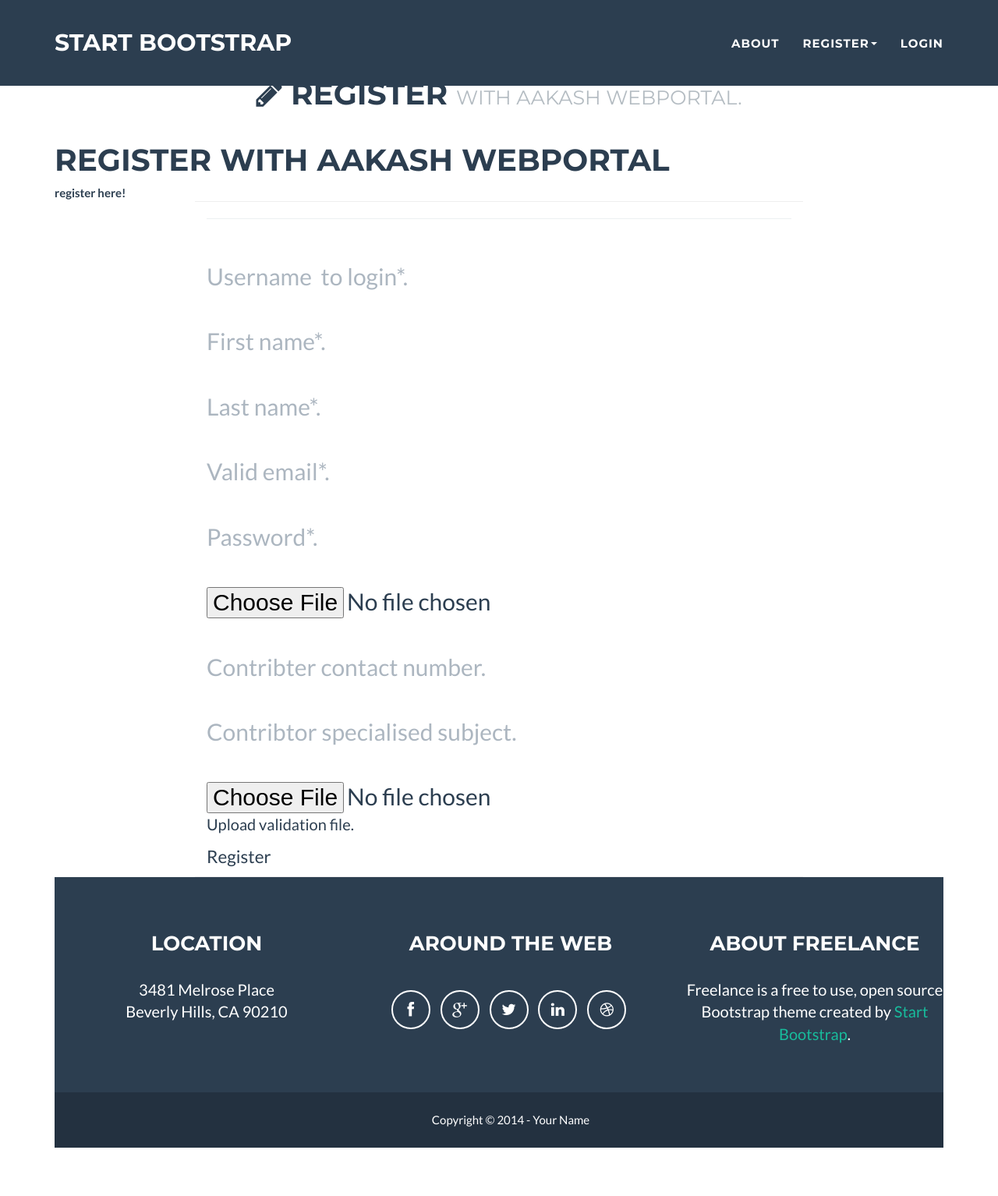
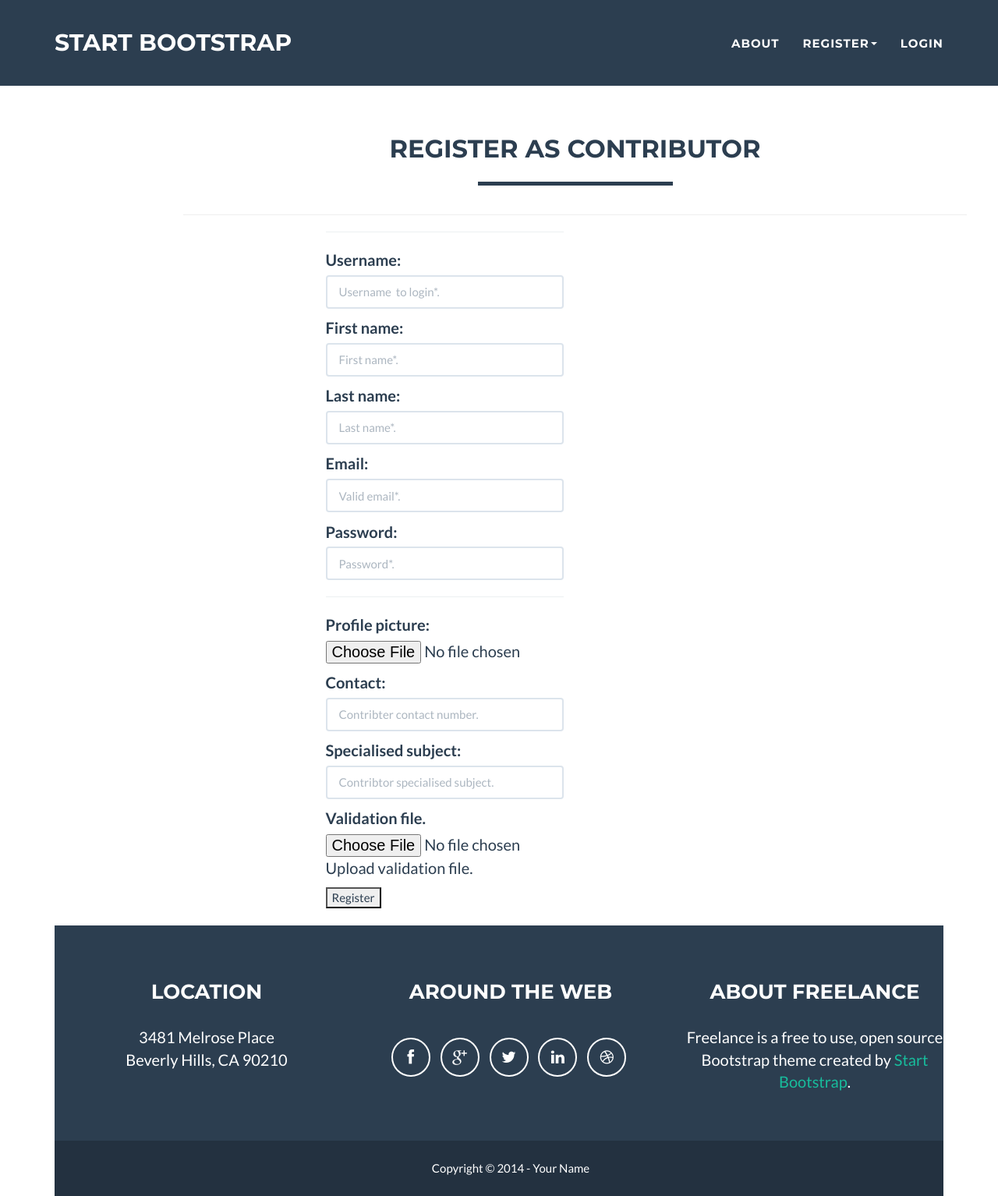
Before and after one commit to sudheer2980/webportal, a Django app: page /contributor/signup/ in a window 1280 px wide. Shown: the whole page at 78% size. Before the commit the page ends 1472 px from the top, so only its background shows below. Run offline with Django 3.2, Linux system fonts and the light colour scheme; parts of the project's set-up code (start-up, migrations or seed data) failed here and were passed over; some libraries are stand-ins or nearby versions.

Commit message:
modified contributor_signup form

```diff
--- a/templates/webapp/contributor_signup.html
+++ b/templates/webapp/contributor_signup.html
@@ -8,50 +8,55 @@
 {% endblock title %}
 
 {% block content %}
-<html>
-    <head>
-        <title>Register</title>
-    </head>
 
 <div class="container footer_padding" style="padding-top:1.5cm;">
   <div class="page-header" align="center">
-      <h1><i class="fa fa-pencil"></i> Register <small> with Aakash
-      Webportal.</small>
+      <br>
+
+
       </h1>
   </div>
 
 
-        <h1>Register with Aakash Webportal</h1>
-        {% if registered %}
-        <strong>thank you for registering!</strong>
-        <a href="webapp/home.html">Return to the homepage.</a><br />
-        {% else %}
-        <strong>register here!</strong><br />
+       <div class="row">
+                <div class="col-lg-24 col-lg-offset-2">
+                        <div class="row">
+                          <div class="form-group col-xs-12 floating-label-form-group" align="center">
 
+                    <h2>Register as Contributor</h2>
+                    <hr class="star-primary">
+                </div>
+            </div>
 
-
-         <div class="row">
-                <div class="col-lg-8 col-lg-offset-2">
-
-        	    <form id="user_form" method="post"
-                	enctype="multipart/form-data">
-            		<div class="row">
-                            <div class="form-group col-xs-12 floating-label-form-group">
+            <div class="row">
+                <div class="col-lg-4 col-lg-offset-2">
+     	     <form id="user_form" method="post" enctype="multipart/form-data">
 
             			{% csrf_token %}
-
+                                {% if messages %}
+				{% for message in messages %}
+				{% if message.tags == "success" %}
+				<p class="text-info" align="center"><strong>{{ message }}</strong></p>
+				{% else %}
+				<p class="text-danger" align="center"><strong>{{ message }}</strong></p>
+				{% endif %}
+				{% endfor %}
+				{% endif %}
 
                                 <hr>
             			{{ user_form.as_p }}
+                                <hr>
             			{{ contributor_form.as_p }}
 
 		            <input type="submit" name="submit" value="Register" />
+                            <br>
+                            <br>
 		            </div>
                         </div>
                     </form>
                 </div>
          </div>
-        {% endif %}
+
 
 {% endblock content %}
 
```
